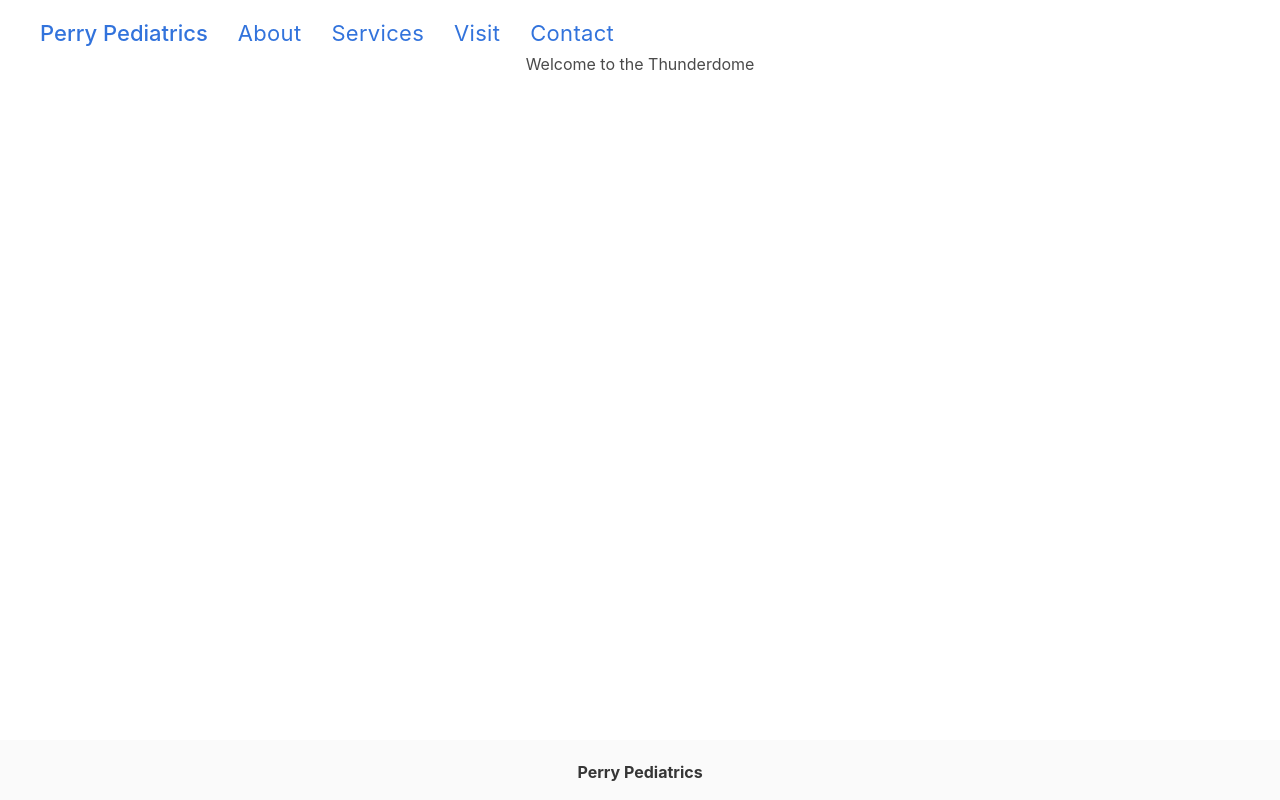
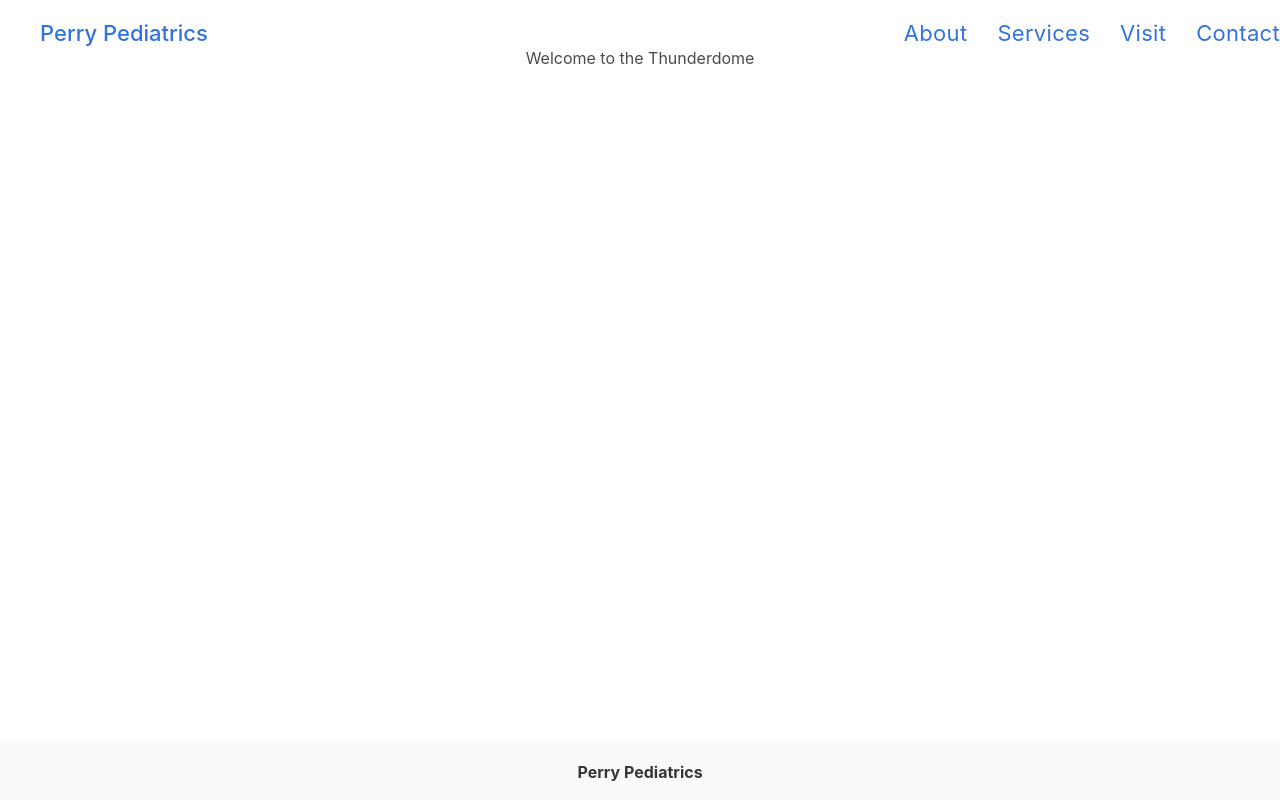
Before and after one commit to Ryancrawfordny/Perry-Pediatrics, a React (Create React App) app in the folder perry-pediatrics/: page / in a window 1280 px wide. Built offline with nearby package versions, Linux system fonts and the light colour scheme.

Commit message:
floated navbar right

```diff
--- a/perry-pediatrics/src/components/Header/Header.jsx
+++ b/perry-pediatrics/src/components/Header/Header.jsx
@@ -11,7 +11,7 @@ class Header extends Component {
                 <h1 className="home-hero"><Link to='/'>Perry Pediatrics</Link></h1>
                 </div>
 
-                <nav className="navbar" role="navigation" aria-label="main navigation">
+                <nav className="navbar-end" role="navigation" aria-label="main navigation">
                 {/* <div className="navbar-brand">
                 </div> */}
 
```
